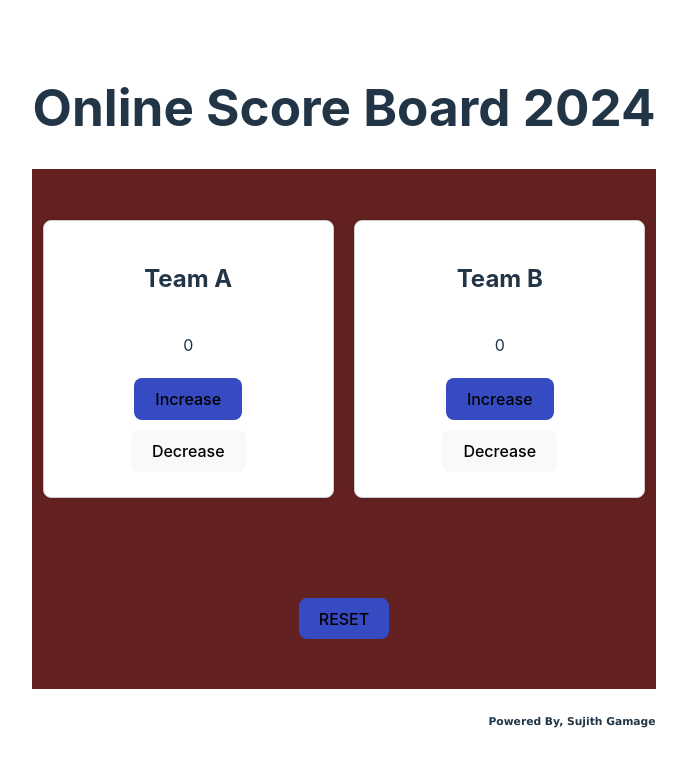
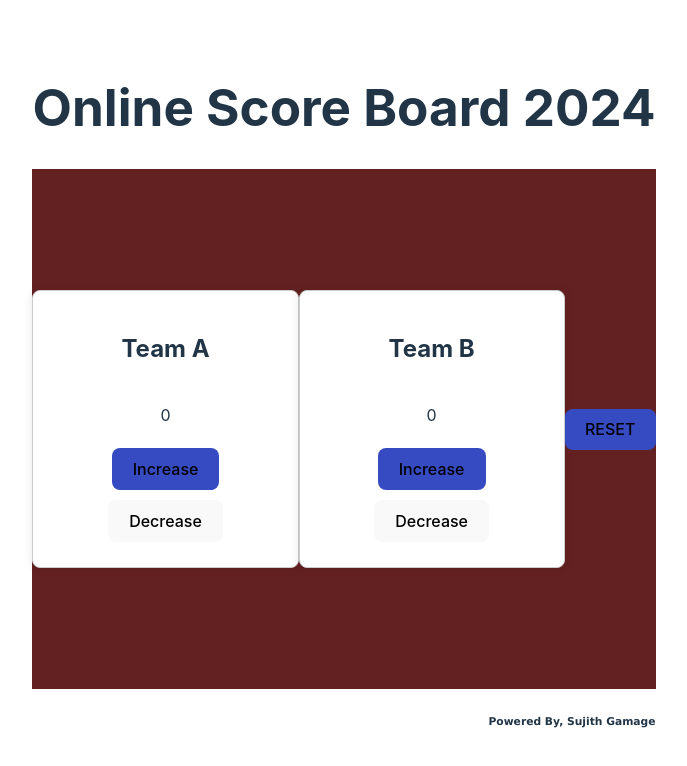
Before and after one commit to sujithkpg/react-app, a React (Vite) app: page / in a window 1280 px wide. Shown: the top 766 px of the page, without its empty margins (296-983 px from the left). Built offline with nearby package versions, Linux system fonts and the light colour scheme.

Commit message:
counter reset action

```diff
--- a/src/App.css
+++ b/src/App.css
@@ -51,7 +51,8 @@
 .app {
   display: flex;
   justify-content: space-around;
-  flex-wrap:wrap;
+  flex-wrap:nowrap;
+  flex-direction: row;
   align-items: center;
   height: 65vh;
   background-color: #642121;
```
